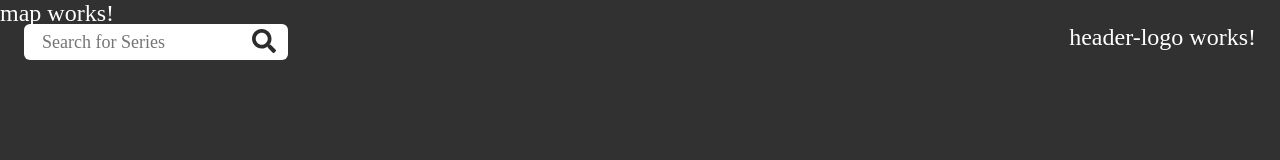
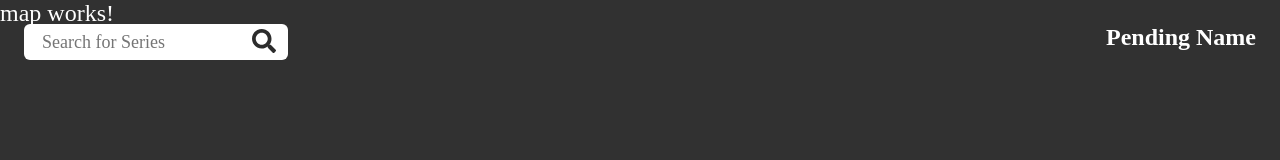
Before and after one commit to MitchellWayne/map-museum-angular-client, an Angular app: page / in a window 1280 px wide. Shown: the top 160 px of the page. Built offline with nearby package versions, Linux system fonts and the light colour scheme; a web font is replaced by a local one.

Commit message:
placeholder logo html

```diff
--- a/src/app/components/header/header-logo/header-logo.component.html
+++ b/src/app/components/header/header-logo/header-logo.component.html
@@ -1 +1 @@
-<p>header-logo works!</p>
+<h1>Pending Name</h1>
```
